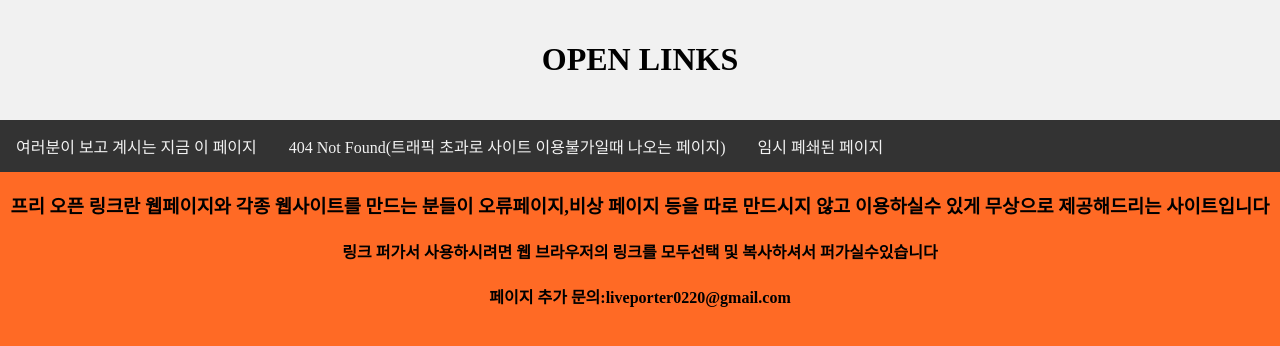
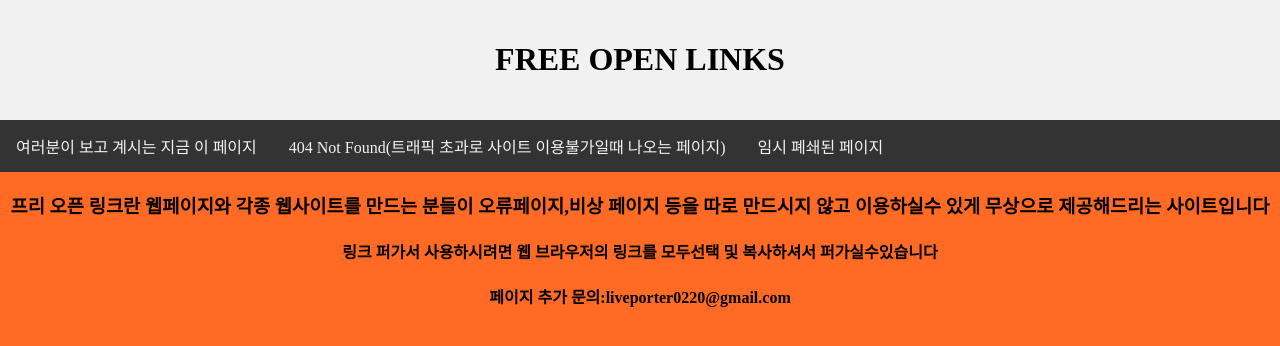
Before and after one commit to porter0220/freeopenlinks, a plain HTML site: page index.html in a window 1280 px wide. Drawn offline with Linux system fonts and the light colour scheme.

Commit message:
Update index.html

```diff
--- a/index.html
+++ b/index.html
@@ -53,7 +53,7 @@ body {
 <body>
 
 <div class="header">
-  <h1>OPEN LINKS</h1>
+  <h1>FREE OPEN LINKS</h1>
 </div>
 
 <div class="topnav">
```
